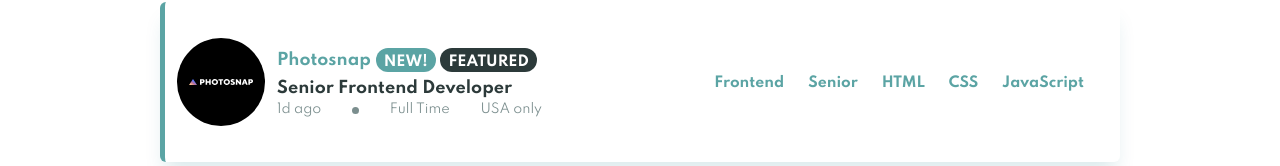
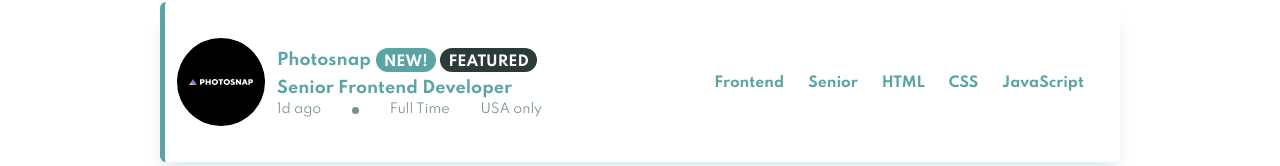
Before and after one commit to igaimerca/job-listings-with-filtering-challenge, a React (Vite) app: page / in a window 1280 px wide. In both pictures the pointer is over the element "Senior Frontend Developer". Shown: the part 176-342 px from the top of the page. Built offline with nearby package versions, Linux system fonts and the light colour scheme.

Commit message:
feat: added hover event on position

```diff
--- a/src/components/JobCard/JobCard.jsx
+++ b/src/components/JobCard/JobCard.jsx
@@ -24,7 +24,7 @@ function JobCard({
             FEATURED
           </span>
         </div>
-        <h1 className="font-bold very-dark-grayish-cyan-color">{position}</h1>
+        <h1 className="font-bold very-dark-grayish-cyan-color position cursor-pointer">{position}</h1>
         <div className="metadata flex items-center justify-between">
           <small className="dark-grayish-cyan-color">1d ago</small>
           <div className="dot rounded-full dark-grayish-cyan-bg"></div>
--- a/src/index.css
+++ b/src/index.css
@@ -83,11 +83,6 @@ code {
 .header {
     background-image: url(/images/bg-header-desktop.svg);
 }
-/* Header */
-
-/* Header */
-
-
 /* job card */
 .job-card {
     box-shadow: 0px 15px 20px -5px rgb(13 113 130 / 15%);
@@ -108,4 +103,7 @@ li {
     height: 7px;
     width: 7px;
 }
+.position:hover {
+    color: var(--primary);
+}
 /* job card */
```
